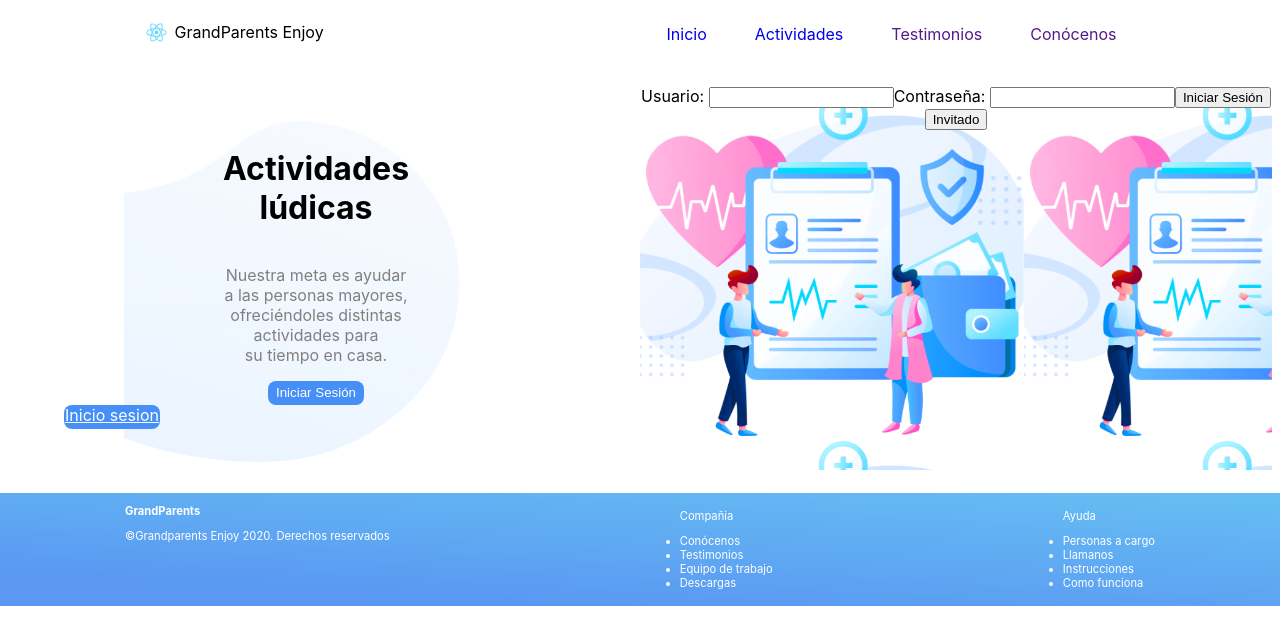
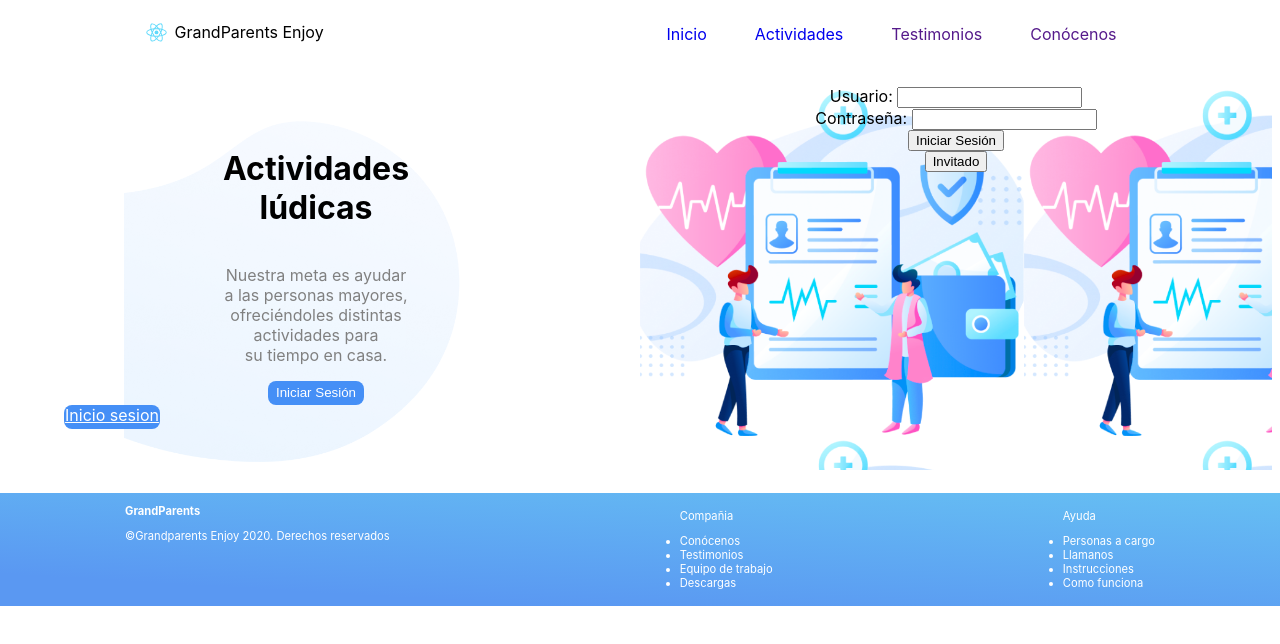
Before and after one commit to jssolarte/Proyecto-Desarrollo-web, a React (Create React App) app in the folder grandparents/: page /login in a window 1280 px wide. Shown: the top 644 px of the page. Built offline with nearby package versions, Linux system fonts and the light colour scheme.

Commit message:
pantalla login opacidad

```diff
--- a/grandparents/src/Components/Home/home.css
+++ b/grandparents/src/Components/Home/home.css
@@ -120,4 +120,13 @@
     justify-content: center;
     background-size: 24rem;
 
+
   }
+
+  .o-form-login{
+    opacity: 100%;
+    display: flex;
+    justify-content: center;
+    align-items: center;
+    flex-direction: column;
+  }
--- a/grandparents/src/Components/Login/login.js
+++ b/grandparents/src/Components/Login/login.js
@@ -39,13 +39,15 @@ import {
 
                  <div className="o-container-right o-container-login">
 
-                        <form>
+                <div className="o-container-form-login">
+                        <form className="o-form-login">
                         <label>Usuario: <input type="text" name="name"></input></label>
                         <label>Contraseña: <input type="password" name="password"></input></label>
                             <input type="submit" value="Iniciar Sesión"></input>
                             <input type="submit" value="Invitado"></input>
 
                         </form>
+                        </div>
                  </div>
               </div>
 
```
